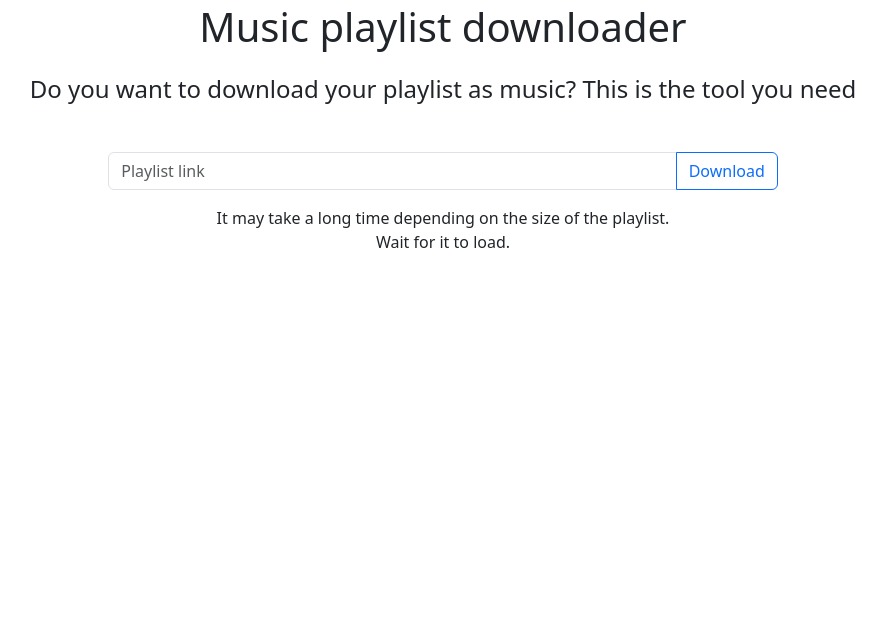
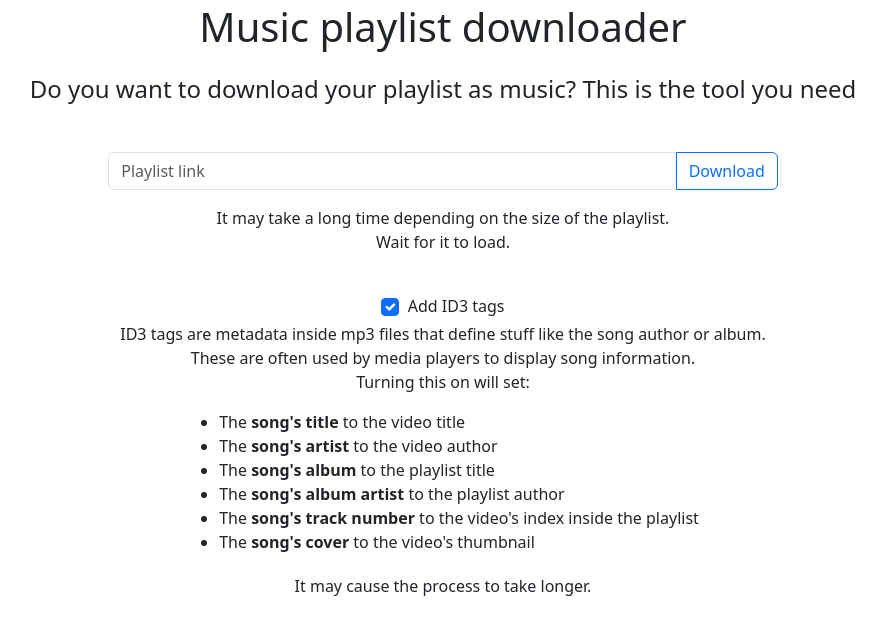
Before and after one commit to Gabbinetto/music-playlist-downloader, a Flask app: page / in a window 1280 px wide. Shown: the part 45-680 px from the top of the page, without its empty margins (197-1083 px from the left). Run offline with Flask 3, Linux system fonts and the light colour scheme.

Commit message:
Added ID3 Tags option

```diff
--- a/app.py
+++ b/app.py
@@ -3,82 +3,137 @@ from urllib.parse import unquote
 from pytube import Playlist, YouTube
 from time import sleep
 from os import path
+from moviepy.editor import VideoFileClip
+from typing import Dict, List
+from utils import slugify, caption_string
+import eyed3
 import os
+import time
 import shutil
-import unicodedata
-import re
-
-def slugify(value, allow_unicode=False):
-    """
-    Taken from https://github.com/django/django/blob/master/django/utils/text.py
-    Convert to ASCII if 'allow_unicode' is False. Convert spaces or repeated
-    dashes to single dashes. Remove characters that aren't alphanumerics,
-    underscores, or hyphens. Convert to lowercase. Also strip leading and
-    trailing whitespace, dashes, and underscores.
-    """
-    value = str(value)
-    if allow_unicode:
-        value = unicodedata.normalize('NFKC', value)
-    else:
-        value = unicodedata.normalize('NFKD', value).encode('ascii', 'ignore').decode('ascii')
-    value = re.sub(r'[^\w\s-]', '', value.lower())
-    return re.sub(r'[-\s]+', '-', value).strip('-_')
-
-# https://www.youtube.com/playlist?list=PL7_XL8L2PxkolJPc__sZgkAl0_qLQBc-x
+import subprocess
+import urllib.request
 
 app = Flask(__name__)
+
 
 @app.route("/")
 def home_page():
     return render_template('index.html')
+
 
 @app.get("/download")
 def download():
     url = unquote(request.args.get("url"))
 
     playlist = Playlist(url)
-    print("Got playlist", playlist.title, "data")
+    print("Got playlist", playlist.title, "data. Lenght: ", playlist.length)
 
-    title = slugify(playlist.title)
+    title = str(time.time())  # slugify(playlist.title)
 
-    streams = []
+    streams: List[Dict] = []
 
-    for video in playlist.videos:
+    for i, video in enumerate(playlist.videos):
         # Make sure the data is available, otherwise retry
+
         while True:
             try:
                 streams.append({
-                    "stream": video.streams.filter(only_audio=True, mime_type="audio/mp4")[0],
-                    "title": slugify(video.title)
+                    "stream": video.streams.filter(mime_type="video/mp4")[0],
+                    "title": slugify(video.title),
+                    "raw_title": video.title,
+                    "artist": video.author,
+                    "index": i + 1,
+                    "thumbnail": video.thumbnail_url,
+                    "video_id": video.video_id
                 })
                 print("Got", video.title, "data")
                 break
 
             except Exception as e:
-                print(f"Failed to get video data. Retrying with {video.watch_url}... {e}")
+                print(
+                    f"Failed to get video data. Retrying with {video.watch_url}...\n{e}")
                 sleep(1)
                 video = YouTube(video.watch_url)
                 continue
 
     for stream_data in streams:
-        stream_data.get("stream").download(path.join("downloaded", title), filename=stream_data.get("title") + ".mp3")
+
+        stream_data.get("stream").download(
+            path.join("downloaded", title), filename=stream_data.get("title") + ".mp4")
+        video_file = VideoFileClip(
+            path.join("downloaded", title, stream_data.get("title") + ".mp4"))
+        video_file.audio.write_audiofile(
+            path.join("downloaded", title, stream_data.get("title") + ".mp3"))
+        os.remove(path.join("downloaded", title,
+                  stream_data.get("title") + ".mp4"))
+
+        if request.args.get("metadata", None) == "true":
+            while not path.exists(path.join("downloaded", title, stream_data.get("title") + ".mp3")):
+                print("File", stream_data.get("title"),
+                      "does not exist, retrying...")
+                sleep(0.5)
+                continue
+
+            audiofile = eyed3.load(
+                path.join("downloaded", title, stream_data.get("title") + ".mp3"))
+
+            audiofile.initTag(version=(2, 3, 0))
+
+            if audiofile:
+                while True:
+                    try:
+                        audiofile.tag.title = stream_data.get("raw_title")
+                        audiofile.tag.artist = stream_data.get("artist")
+                        audiofile.tag.album = playlist.title
+                        audiofile.tag.album_artist = playlist.owner
+                        audiofile.tag.track_num = (
+                            stream_data.get("index"), playlist.length)
+                        print("Set ID3 tags")
+
+                        thumbnail = urllib.request.urlopen(
+                            stream_data.get("thumbnail"))
+                        imagedata = thumbnail.read()
+                        audiofile.tag.images.set(
+                            3, imagedata, "image/jpeg", u"cover")
+                        print("Set ID3 cover tag")
+
+                        # lyrics = caption_string(stream_data.get("video_id"))
+                        # file_name = str(time.time()) + ".txt"
+                        # with open(file_name, "w") as lyrics_file:
+                        #     lyrics_file.write(lyrics)
+
+                        # sleep(0.2)
+                        # subprocess.run(
+                        #     f"eyeD3 {path.join('.', 'downloaded', title, stream_data.get('title') + '.mp3')} --add-lyrics {file_name}"
+                        # )
+                        # os.remove(file_name)
+                        # print("Added ID3 Lyrics")
+
+                        audiofile.tag.save()
+
+                        break
+
+                    except Exception as e:
+                        print("Failed to load", stream_data.get(
+                            "title"), "file, retrying...")
+                        print("Exception: ", e)
+                        sleep(1)
+                        audiofile = eyed3.load(
+                            path.join("downloaded", title, stream_data.get("title") + ".mp3"))
+                        continue
+            else:
+                raise Exception("Audiofile is None")
 
     # Package the downloaded songs in a zip archive
-    shutil.make_archive(path.join("downloaded", title), "zip", root_dir=path.join("downloaded", title))
+    shutil.make_archive(path.join("downloaded", slugify(
+        playlist.title)), "zip", root_dir=path.join("downloaded", title))
 
     # Clean up by removing the folder
     shutil.rmtree(path.join("downloaded", title))
-
-
 
     @after_this_request
     def after_request(response):
         os.remove(path.join("downloaded", title + ".zip"))
         return response
 
-
     return send_file(path.join("downloaded", title + ".zip"), "application/zip", True)
-
-@app.route("/downloaded")
-def downloaded():
-    return render_template("downloaded.html")
--- a/static/redirect.js
+++ b/static/redirect.js
@@ -2,7 +2,7 @@ const button = document.getElementById("download-button");
 const urlInput = document.getElementById("url-input");
 const interface = document.getElementById("interface");
 const thankyou = document.getElementById("thankyou");
-
+const metadataCheck = document.getElementById("add-metadata");
 
 button.onclick = download
 urlInput.onkeyup = (key) => {if (key == "Enter") download()};
@@ -25,5 +25,11 @@ function download() {
 
 
     // Go to download
-    window.location.href = "download?url=" + encodeURIComponent(urlInput.value)
+    let destination = "download?url=" + encodeURIComponent(urlInput.value);
+    if (metadataCheck.checked) {
+        destination += "&metadata=true"
+    }
+
+
+    window.location.href = destination
 }
--- a/templates/index.html
+++ b/templates/index.html
@@ -19,9 +19,30 @@
             <button class="btn btn-outline-primary" type="button" id="download-button">Download</button>
         </div>
 
-        <p>
+        <p class="mb-3">
             It may take a long time depending on the size of the playlist. <br>
-            Wait for it to load.
+            Wait for it to load. <br> <br>
+        </p>
+
+        <input type="checkbox" class="form-check-input p-2" id="add-metadata" checked>&nbsp; Add ID3 tags</input>
+        <p class="mt-1">
+            ID3 tags are metadata inside mp3 files that define stuff like the song author or album. <br>
+            These are often used by media players to display song information. <br>
+            Turning this on will set:
+        </p>
+        <div class="d-flex text-center">
+            <ul class="text-start mx-auto">
+                <li>The <b>song's title</b> to the video title</li>
+                <li>The <b>song's artist</b> to the video author</li>
+                <li>The <b>song's album</b> to the playlist title</li>
+                <li>The <b>song's album artist</b> to the playlist author</li>
+                <li>The <b>song's track number</b> to the video's index inside the playlist</li>
+                <li>The <b>song's cover</b> to the video's thumbnail</li>
+            </ul>
+        </div>
+
+        <p class="mt-1">
+            It may cause the process to take longer.
         </p>
 
     </div>
@@ -29,12 +50,13 @@
     <div id="thankyou" class="container text-center mt-5" style="visibility: hidden;">
 
         <h1>Thank you for using this service</h1>
+        <p id="logger"></p>
 
     </div>
 
 
+    <script src="../static/redirect.js"></script>
 
-    <script src="../static/redirect.js"></script>
 
 </body>
 </html>
```
Also changed, not shown: templates/downloaded.html (deleted, +0 -15 lines), utils.py (added, +48 -0 lines), README.md.
